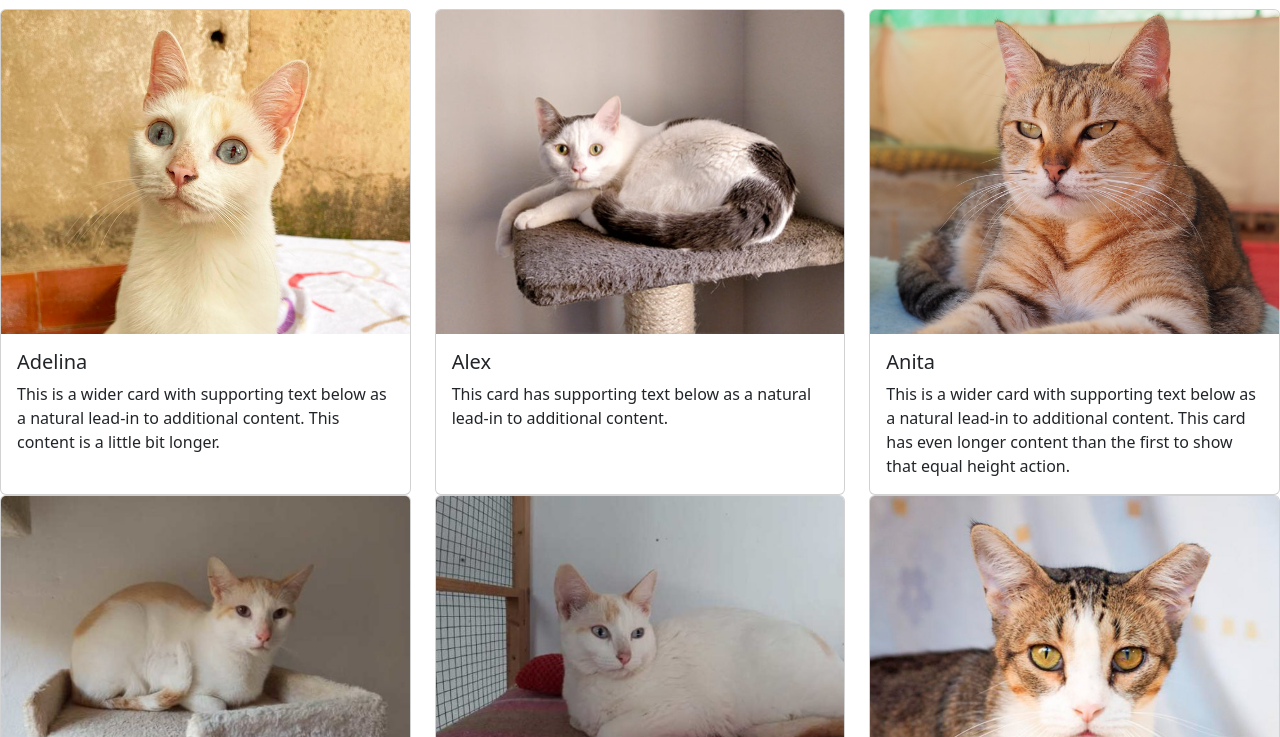
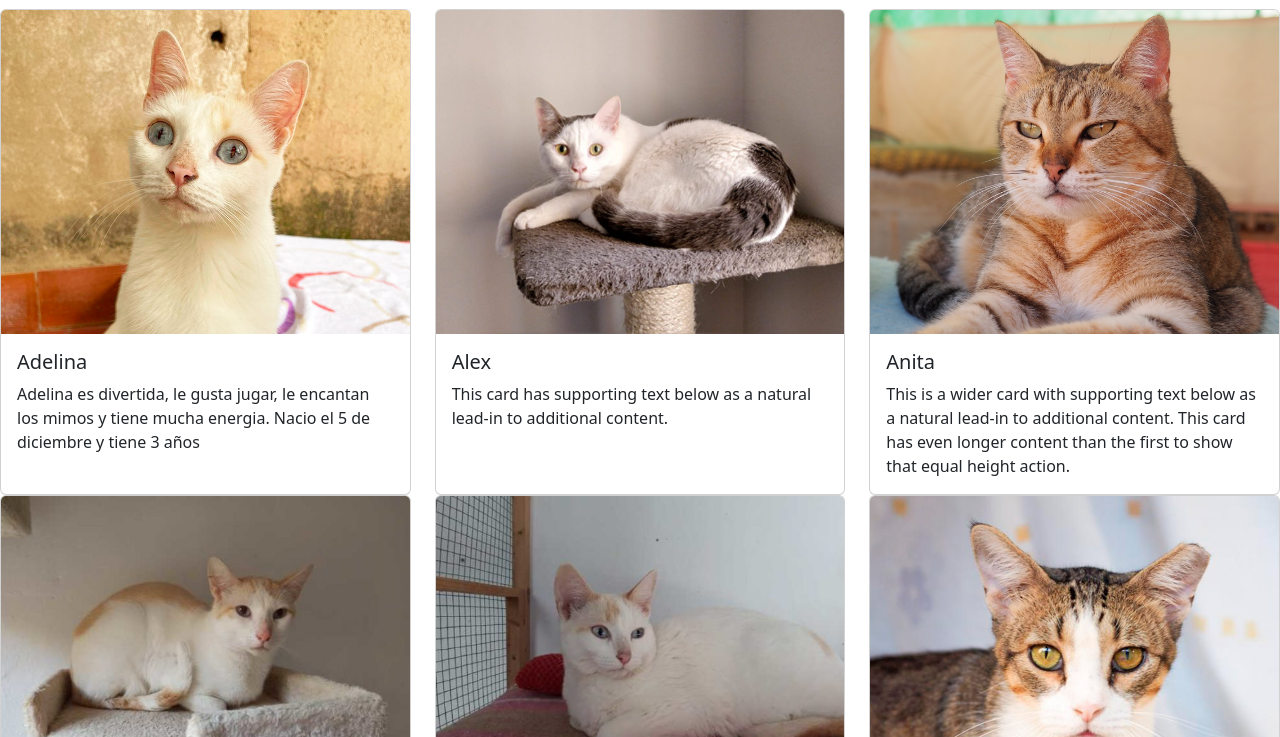
Before and after one commit to Antonellanava/mi_repositor, a website: page galeria.html in a window 1280 px wide. Shown: the part 63-800 px from the top of the page. Drawn offline with nearby package versions, Linux system fonts and the light colour scheme; files that its build step writes are made by us from their sources; files whose address does not match are found by name.

Commit message:
modificaciones en la galeria

```diff
--- a/galeria.html
+++ b/galeria.html
@@ -59,7 +59,9 @@
               <img src="../coderhouse/img/adelina-gata-adulta-en-adopcion.jpg" class="card-img-top" alt="...">
               <div class="card-body">
                 <h5 class="card-title">Adelina</h5>
-                <p class="card-text">This is a wider card with supporting text below as a natural lead-in to additional content. This content is a little bit longer.</p>
+                <p class="card-text">Adelina es divertida, le gusta jugar, le encantan los mimos y tiene mucha energia.
+                Nacio el 5 de diciembre y tiene 3 años
+                </p>
               </div>
             </div>
           </div>
```
Also changed, not shown: package.json (added, +19 -0 lines).
